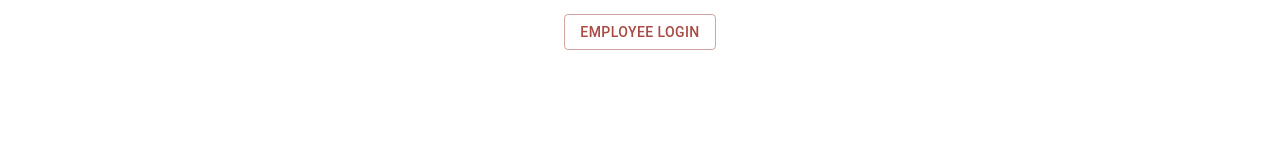
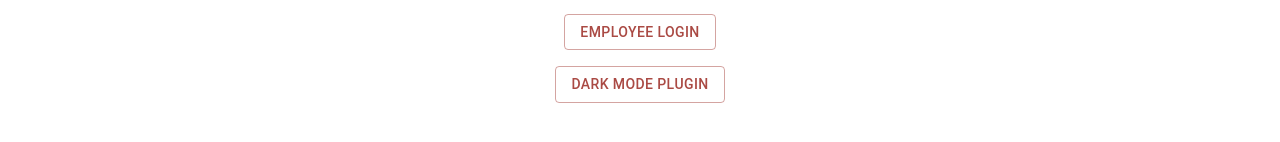
Before and after one commit to QuillJoy/CPSC-454-Project, a React (Create React App) app in the folder blood-bank-app/: page / in a window 1280 px wide. Shown: the part 296-438 px from the top of the page. Built offline with nearby package versions, Linux system fonts and the light colour scheme; no server answers.

Commit message:
Grad Plugin Changes Dark Mode - Joshna S

```diff
--- a/blood-bank-app/src/comp/welcome/Welcome.js
+++ b/blood-bank-app/src/comp/welcome/Welcome.js
@@ -4,6 +4,9 @@ import { Link } from 'react-router-dom';
 import { useState, useEffect } from "react";
 
 function Welcome() {
+  function toggleTheme(){
+    document.documentElement.classList.toggle("dark");
+  }
     const [data, setData] = useState(null);
     const [error, setError] = useState(null);
 
@@ -43,6 +46,12 @@ function Welcome() {
                 <Grid item>
                     <Button variant="outlined" color="secondary" component={Link} to="/employeesignin">Employee Login</Button>
                 </Grid>
+                <Grid item>
+                  <Button className="absolute bg:black text:white  hover:bg-stone-700" onClick={toggleTheme} variant="outlined" color="secondary">
+                    Dark Mode Plugin
+                  </Button>
+
+                </Grid>
             </Grid>
         </Container>
     );
```
